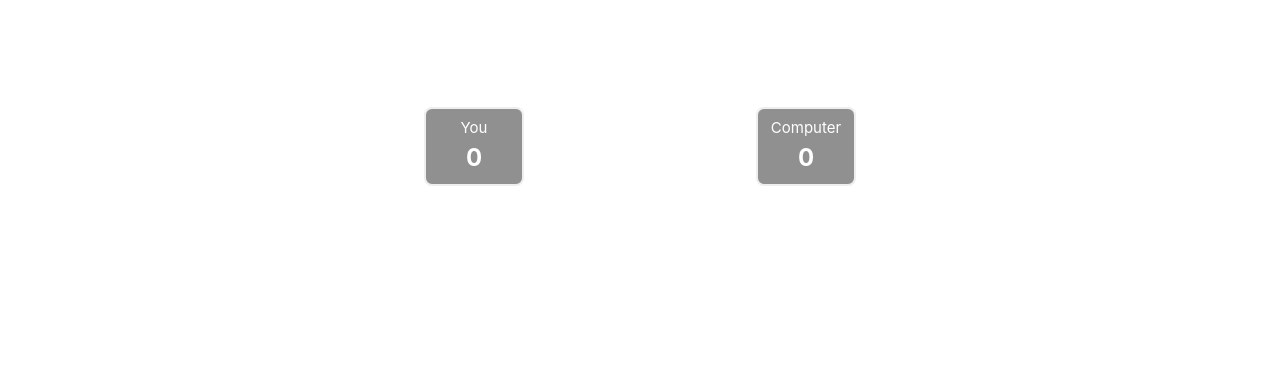
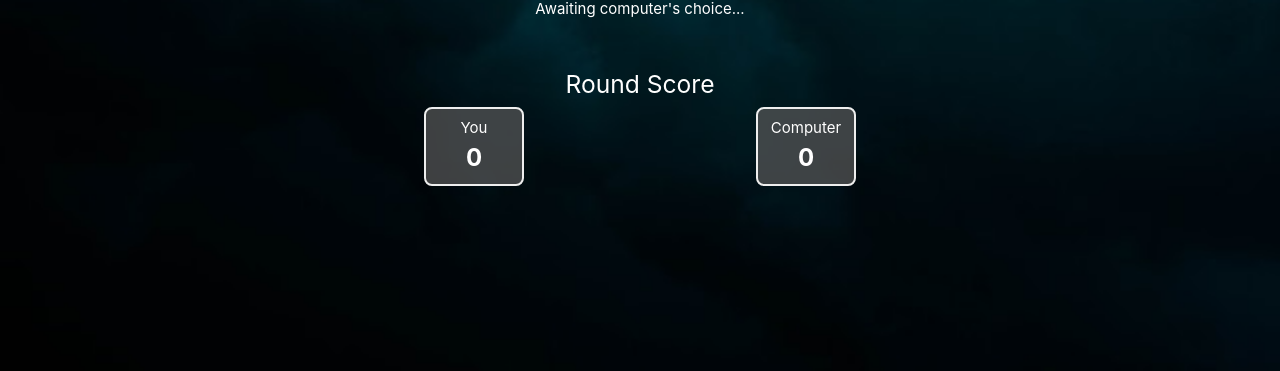
Before and after one commit to sofiapetushok/paper-scissors-rocks, a plain HTML site: page index.html in a window 1280 px wide. Shown: the part 429-800 px from the top of the page. Drawn offline with nearby package versions, Linux system fonts and the light colour scheme; the site is published under a folder, as on GitHub Pages, so addresses that start at the root find nothing.

Commit message:
css path

```diff
--- a/css/style.css
+++ b/css/style.css
@@ -6,7 +6,7 @@ nav {
     box-sizing: border-box;
 }
 .night-sky-bg {
-    background-image: url('/img/dark.jpg'); /* Replace 'night-sky.jpg' with your actual image path */
+    background-image: url('../img/dark.jpg'); /* Replace 'night-sky.jpg' with your actual image path */
     background-size: cover;
     background-repeat: no-repeat;
     background-attachment: fixed;
```
